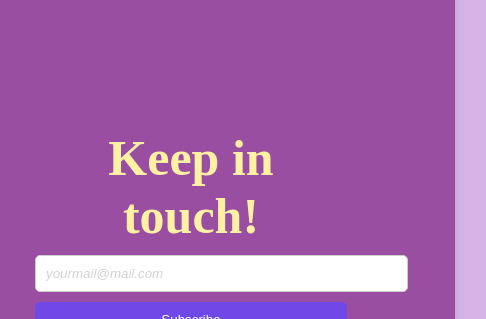
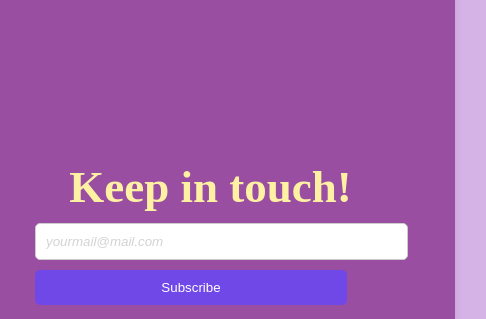
Before and after one commit to edwardstlee/edwardpage1, a plain HTML site: page index.html in a window 1280 px wide. Shown: the part 183-502 px from the top of the page, 615-1101 px from the left. Drawn offline with Linux system fonts and the light colour scheme.

```diff
--- a/index.html
+++ b/index.html
@@ -81,9 +81,9 @@
             text-align: left;
         }
         h2 {
-            font-size: 50px;
+            font-size: 45px;
             margin: 0;
-            width: 80%;
+            width: 90%;
             text-align: center;
             color: #FFF1A3;
         }
```
